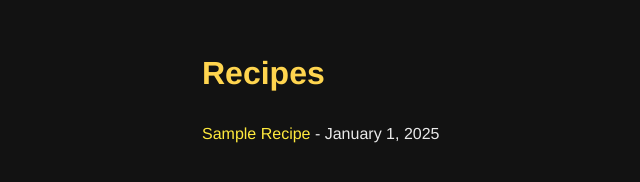
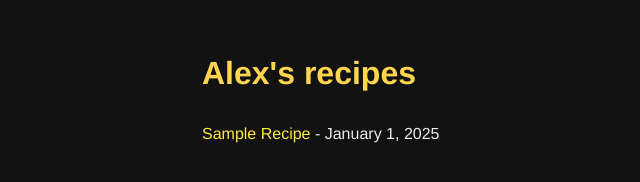
Before and after one commit to alexvinall/recipes, an Eleventy site: page src/index.njk in a window 1280 px wide. Shown: the whole page, without its empty margins (38-678 px from the left). Built offline with nearby package versions, Linux system fonts and the light colour scheme; Eleventy itself is replaced by a stand-in of ours; files that its build step writes are made by us from their sources.

Commit message:
Update front page title

```diff
--- a/src/index.njk
+++ b/src/index.njk
@@ -1,5 +1,5 @@
 ---
-title: Recipes
+title: "Alex's recipes"
 ---
 <!DOCTYPE html>
 <html lang="en">
```
